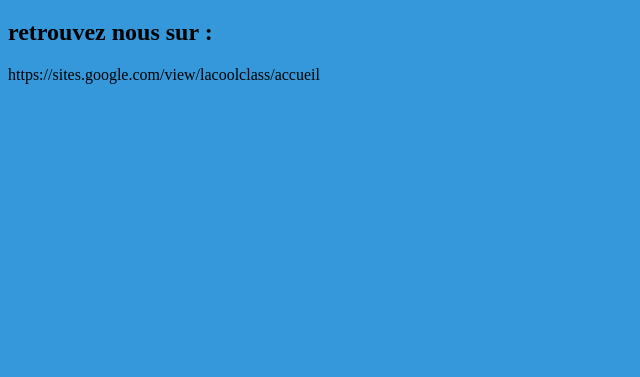
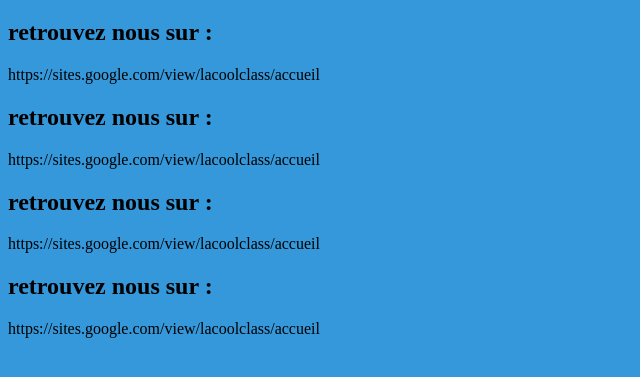
Before and after one commit to LaCoolClass/INTI-Script, a plain HTML site: page index.html in a window 1280 px wide. Shown: the part 61-438 px from the top of the page, without its empty margins (0-640 px from the left). Drawn offline with Linux system fonts and the light colour scheme.

Commit message:
ajoutmodif

```diff
--- a/index.html
+++ b/index.html
@@ -19,5 +19,11 @@
     <h1 style= "color: #FEFEFE" > Bienvenue chez Nous : LaCoolClass</h1>
 	<h2>retrouvez nous sur : </h2>
     <p>https://sites.google.com/view/lacoolclass/accueil</p>
+	<h2>retrouvez nous sur : </h2>
+    <p>https://sites.google.com/view/lacoolclass/accueil</p>
+	<h2>retrouvez nous sur : </h2>
+    <p>https://sites.google.com/view/lacoolclass/accueil</p>
+	<h2>retrouvez nous sur : </h2>
+    <p>https://sites.google.com/view/lacoolclass/accueil</p>
   </body>
 </html>
```
